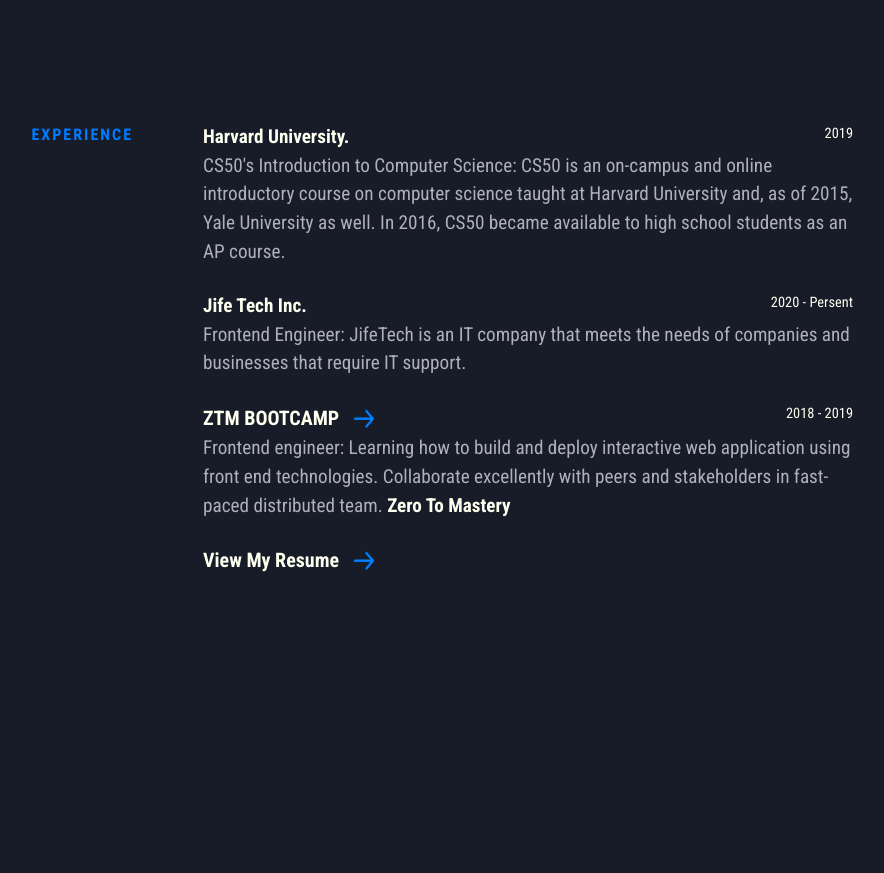
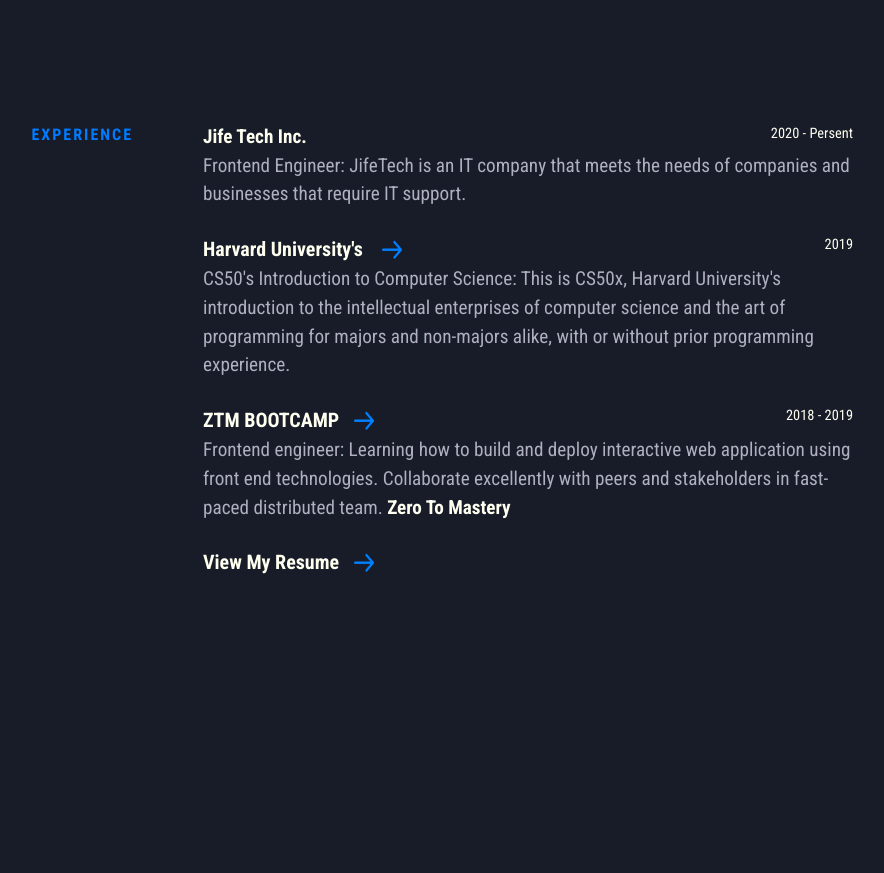
Before and after one commit to Davidohis/Dev-Portfoilo, a website: page index.html in a window 1280 px wide. Shown: the part 1660-2533 px from the top of the page, without its empty margins (247-1131 px from the left). Drawn offline with Linux system fonts and the light colour scheme.

Commit message:
updating my portfolio

```diff
--- a/index.html
+++ b/index.html
@@ -110,29 +110,34 @@
             <section class="section experience">
                 <div class="section__title">Experience</div>
                 <div class="section__content">
+                <div class="job">
+                    <div class="time-place">
+                        <div class="job__company">
+                          <strong>Jife Tech Inc.</strong>
+                        </div>
+                        <div class="job__time">2020 - Persent</div>
+                    </div>
+                    <div class="job__position">
+                     Frontend Engineer: JifeTech is an IT company that meets the needs of companies and businesses that require IT support.
+                    </div>
+                </div>
                     <div class="jobs">
                          <div class="job">
                             <div class="time-place">
                                 <div class="job__company">
-                                  <strong>Harvard University.</strong>
+                                  <strong>
+                                      <a href="https://online-learning.harvard.edu/course/cs50-introduction-computer-science?delta=0" target="_blank" class="arrow-link">
+                                        Harvard University's
+                                      </a>
+                                 </strong>
                                 </div>
                                 <div class="job__time">2019</div>
                             </div>
                             <div class="job__position">
-                             CS50's Introduction to Computer Science: CS50 is an on-campus and online introductory course
-                             on computer science taught at Harvard University and, as of 2015, Yale
-                             University as well. In 2016, CS50 became available to high school students as an AP course.
-                            </div>
-                        </div>
-                        <div class="job">
-                            <div class="time-place">
-                                <div class="job__company">
-                                  <strong>Jife Tech Inc.</strong>
-                                </div>
-                                <div class="job__time">2020 - Persent</div>
-                            </div>
-                            <div class="job__position">
-                             Frontend Engineer: JifeTech is an IT company that meets the needs of companies and businesses that require IT support.
+                             CS50's Introduction to Computer Science:
+                             This is CS50x, Harvard University's introduction to the intellectual
+                             enterprises of computer science and the art of programming for majors
+                             and non-majors alike, with or without prior programming experience.
                             </div>
                         </div>
                         <div class="job">
```
